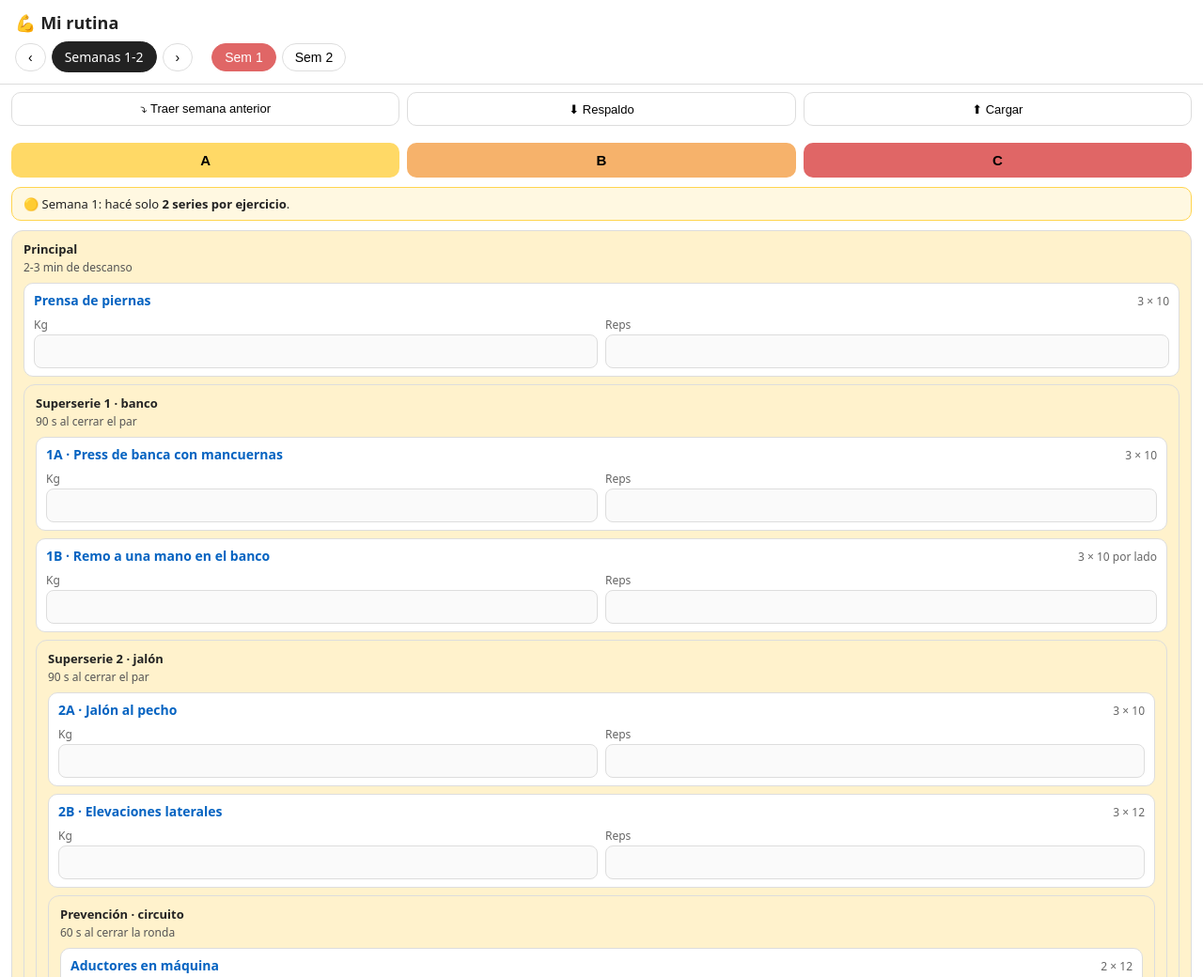
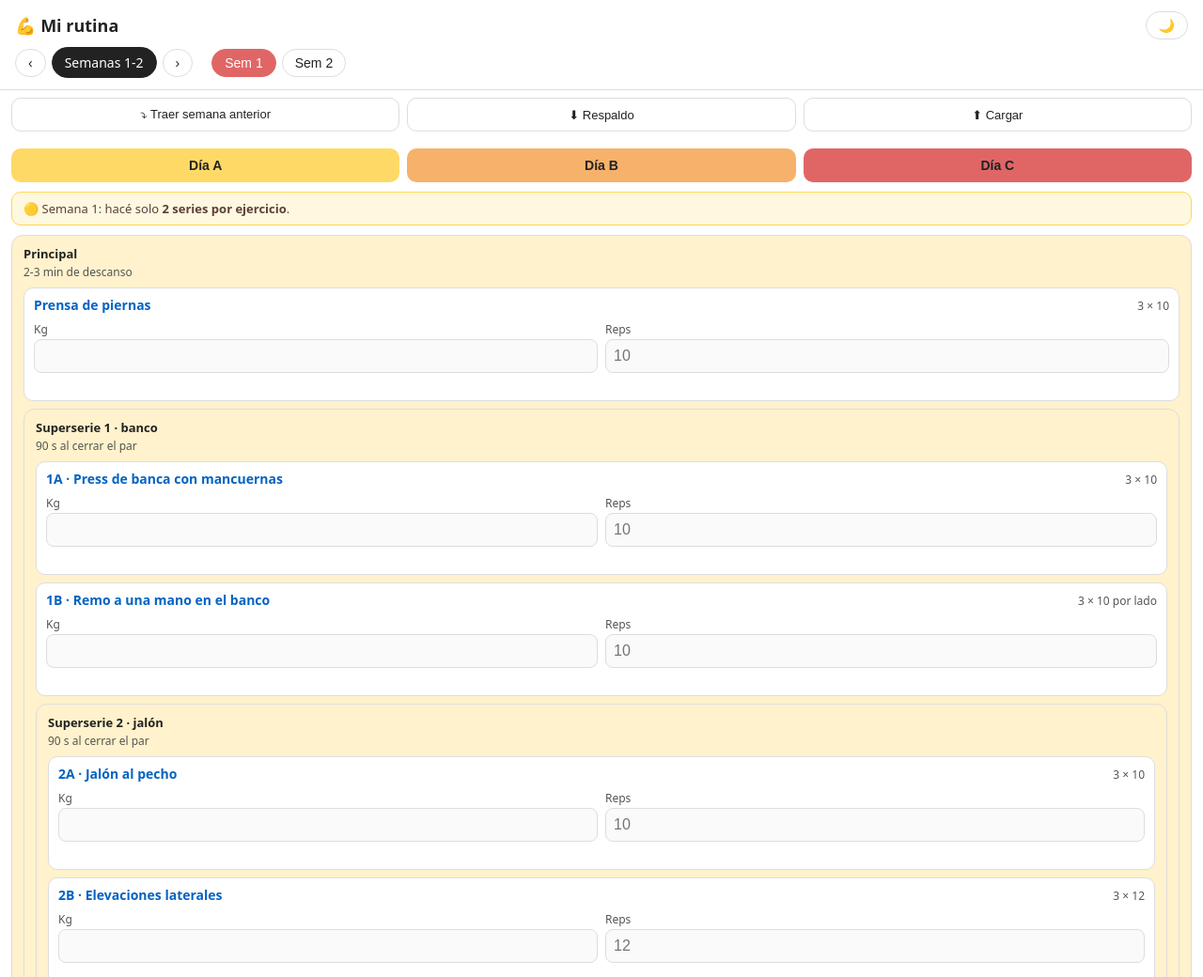
Before and after one commit to hernanaguado/rutina-app, a plain HTML site: page index.html in a window 1280 px wide. Shown: the top 1040 px of the page at 94% size. Drawn offline with Linux system fonts and the light colour scheme.

Commit message:
Día A/B/C en tabs, tooltips de fases, base de kg autocompletada con comparación, reps con consigna y modo oscuro

```diff
--- a/index.html
+++ b/index.html
@@ -5,44 +5,56 @@
 <meta name="viewport" content="width=device-width, initial-scale=1, maximum-scale=1">
 <title>Mi rutina</title>
 <style>
-  :root { --gris:#f5f5f5; --texto:#222; --borde:#ddd; }
+  :root {
+    --bg:#ffffff; --texto:#222; --borde:#ddd; --card:#ffffff; --input:#fafafa;
+    --suave:#555; --verde:#2e7d32; --alerta:#b35900;
+  }
+  [data-tema="oscuro"] {
+    --bg:#141414; --texto:#eee; --borde:#3a3a3a; --card:#1e1e1e; --input:#262626;
+    --suave:#aaa; --verde:#66bb6a; --alerta:#ffb74d;
+  }
   * { box-sizing:border-box; -webkit-tap-highlight-color:transparent; }
-  body { margin:0; font-family:system-ui,-apple-system,sans-serif; color:var(--texto); background:#fff; padding-bottom:80px; }
-  header { padding:12px 16px; position:sticky; top:0; background:#fff; z-index:10; border-bottom:1px solid var(--borde); }
-  h1 { font-size:18px; margin:0 0 8px; }
+  body { margin:0; font-family:system-ui,-apple-system,sans-serif; color:var(--texto); background:var(--bg); padding-bottom:80px; transition:background .2s,color .2s; }
+  header { padding:12px 16px; position:sticky; top:0; background:var(--bg); z-index:10; border-bottom:1px solid var(--borde); }
+  h1 { font-size:18px; margin:0 0 8px; display:flex; justify-content:space-between; align-items:center; }
   .chips { display:flex; gap:6px; flex-wrap:wrap; align-items:center; }
-  .chip { border:1px solid var(--borde); background:#fff; border-radius:20px; padding:6px 13px; font-size:14px; cursor:pointer; }
+  .chip { border:1px solid var(--borde); background:var(--card); color:var(--texto); border-radius:20px; padding:6px 13px; font-size:14px; cursor:pointer; }
   .chip.on { background:#222; color:#fff; border-color:#222; }
-  .chip.semana.on { background:#e06666; border-color:#e06666; }
+  [data-tema="oscuro"] .chip.on { background:#eee; color:#111; border-color:#eee; }
+  .chip.semana.on { background:#e06666; border-color:#e06666; color:#fff !important; }
   main { padding:10px 12px; }
   .dia-tabs { display:flex; gap:8px; margin-bottom:10px; }
-  .dia-tab { flex:1; border:none; border-radius:10px; padding:10px 0; font-size:15px; font-weight:700; cursor:pointer; }
+  .dia-tab { flex:1; border:none; border-radius:10px; padding:10px 0; font-size:14px; font-weight:700; cursor:pointer; color:#222; }
   .bloque { border-radius:12px; padding:10px 12px; margin-bottom:12px; border:1px solid var(--borde); }
   .bloque h2 { font-size:13px; margin:0 0 8px; font-weight:700; }
-  .bloque .meta { font-weight:400; color:#555; display:block; font-size:12px; margin-top:2px; }
-  .ej { background:#fff; border:1px solid var(--borde); border-radius:10px; padding:8px 10px; margin-bottom:8px; }
+  .bloque .meta { font-weight:400; color:var(--suave); display:block; font-size:12px; margin-top:2px; }
+  .ej { background:var(--card); border:1px solid var(--borde); border-radius:10px; padding:8px 10px; margin-bottom:8px; }
   .ej-top { display:flex; justify-content:space-between; align-items:baseline; gap:8px; }
   .ej a { color:#0563c1; text-decoration:none; font-weight:600; font-size:14px; }
-  .ej .target { font-size:12px; color:#666; white-space:nowrap; }
-  .inputs { display:flex; gap:8px; margin-top:8px; align-items:center; }
-  .inputs label { font-size:12px; color:#666; display:flex; flex-direction:column; gap:2px; flex:1; }
-  .inputs input { width:100%; border:1px solid var(--borde); border-radius:8px; padding:8px; font-size:16px; background:#fafafa; }
-  .inputs input:focus { outline:2px solid #ffb74d; background:#fff; }
-  .guardado { position:fixed; bottom:14px; left:50%; transform:translateX(-50%); background:#2e7d32; color:#fff; padding:8px 18px; border-radius:20px; font-size:13px; opacity:0; transition:opacity .3s; pointer-events:none; }
+  .ej .target { font-size:12px; color:var(--suave); white-space:nowrap; }
+  .inputs { display:flex; gap:8px; margin-top:8px; align-items:flex-start; }
+  .inputs label { font-size:12px; color:var(--suave); display:flex; flex-direction:column; gap:2px; flex:1; }
+  .inputs input { width:100%; border:1px solid var(--borde); border-radius:8px; padding:8px; font-size:16px; background:var(--input); color:var(--texto); }
+  .inputs input:focus { outline:2px solid #ffb74d; }
+  .cmp { font-size:12px; margin-top:6px; color:var(--suave); min-height:15px; }
+  .cmp.up { color:var(--verde); font-weight:600; }
+  .cmp.down { color:var(--alerta); font-weight:600; }
+  .guardado { position:fixed; bottom:14px; left:50%; transform:translateX(-50%); background:var(--verde); color:#fff; padding:8px 18px; border-radius:20px; font-size:13px; opacity:0; transition:opacity .3s; pointer-events:none; }
   .guardado.ver { opacity:1; }
   .acciones { display:flex; gap:8px; padding:8px 12px; }
-  .acciones button { flex:1; border:1px solid var(--borde); background:#fff; border-radius:10px; padding:9px 0; font-size:13px; cursor:pointer; }
-  .aviso { background:#fff8e1; border:1px solid #ffd54f; border-radius:10px; padding:8px 12px; font-size:13px; margin-bottom:10px; }
-  .pie { font-size:12px; color:#777; padding:0 16px; }
+  .acciones button { flex:1; border:1px solid var(--borde); background:var(--card); color:var(--texto); border-radius:10px; padding:9px 0; font-size:13px; cursor:pointer; }
+  .aviso { background:#fff8e1; border:1px solid #ffd54f; border-radius:10px; padding:8px 12px; font-size:13px; margin-bottom:10px; color:#5d4037; }
+  [data-tema="oscuro"] .aviso { background:rgba(255,213,79,.1); color:#ffd54f; }
+  .pie { font-size:12px; color:var(--suave); padding:0 16px; }
 </style>
 </head>
 <body>
 <header>
-  <h1>💪 Mi rutina</h1>
+  <h1><span>💪 Mi rutina</span><button class="chip" id="temaBtn" onclick="toggleTema()" title="Cambiar tema">🌙</button></h1>
   <div class="chips">
-    <button class="chip" id="fasePrev">‹</button>
+    <button class="chip" id="fasePrev" title="">‹</button>
     <span class="chip on" id="faseLbl" style="cursor:default"></span>
-    <button class="chip" id="faseNext">›</button>
+    <button class="chip" id="faseNext" title="">›</button>
     <span style="width:8px"></span>
     <span id="semanas" class="chips"></span>
   </div>
@@ -54,7 +66,7 @@
   <input type="file" id="imp" accept=".json" style="display:none" onchange="importar(event)">
 </div>
 <main id="app"></main>
-<p class="pie">Tocá el nombre del ejercicio para ver el video. Los datos se guardan solos en este celular.</p>
+<p class="pie">Tocá el nombre del ejercicio para ver el video. El kg de la semana anterior aparece como base gris: si cargás menos o más, te aviso. Todo se guarda solo en este celular.</p>
 <div class="guardado" id="guardado">Guardado ✓</div>
 
 <script>
@@ -89,9 +101,9 @@ const EJ = [
   {d:"C", b:"Prevención · circuito|60 s al cerrar la ronda", n:"Elevación de tibial contra la pared", u:"https://www.youtube.com/watch?v=UVh1ztx8kZI", t:{f1:"2 × 15",f2:"2 × 20"}},
 ];
 const DIAS = {
-  A:{n:"Día A · Prensa + empuje", c:"#ffd966", l:"#fff2cc"},
-  B:{n:"Día B · Cadera + tirón", c:"#f6b26b", l:"#fce5cd"},
-  C:{n:"Día C · Unilateral + hombro", c:"#e06666", l:"#f4cccc"},
+  A:{n:"Día A", titulo:"Día A · Prensa + empuje", c:"#ffd966", lClaro:"#fff2cc", lOscuro:"rgba(255,217,102,.10)"},
+  B:{n:"Día B", titulo:"Día B · Cadera + tirón", c:"#f6b26b", lClaro:"#fce5cd", lOscuro:"rgba(246,178,107,.10)"},
+  C:{n:"Día C", titulo:"Día C · Unilateral + hombro", c:"#e06666", lClaro:"#f4cccc", lOscuro:"rgba(224,102,102,.12)"},
 };
 const FASES = [{id:"f1", n:"Semanas 1-2", sems:[1,2]}, {id:"f2", n:"Semanas 3-6", sems:[3,4,5,6]}];
 const KEY = "rutina.v1";
@@ -101,51 +113,62 @@ let semana = st._semana || FASES[iFase].sems[0];
 let dia = "A";
 const $ = id => document.getElementById(id);
 const save = () => localStorage.setItem(KEY, JSON.stringify(st));
-const kOf = (id) => `${id}.s${semana}`;
-function val(id, campo){ return (st[kOf(id)] || {})[campo] || ""; }
-
-function render(){
-  const F = FASES[iFase];
-  st._fase = F.id; st._semana = semana;
-  $("faseLbl").textContent = F.n;
-  $("semanas").innerHTML = F.sems.map(s =>
-    `<button class="chip semana ${s===semana?"on":""}" onclick="setSemana(${s})">Sem ${s}</button>`).join("");
-  let html = `<div class="dia-tabs">` + Object.keys(DIAS).map(d =>
-    `<button class="dia-tab" style="background:${DIAS[d].c}" onclick="setDia('${d}')">${d}</button>`).join("") + `</div>`;
-  if (semana === 1) html += `<div class="aviso">🟡 Semana 1: hacé solo <b>2 series por ejercicio</b>.</div>`;
-  if (dia === "B" && F.id === "f2") html += `<div class="aviso">🟠 Antes del hip thrust: escalón de bisagra 3 × 5 liviano. Subís de escalón tras 3 sesiones con buena técnica y sin molestar la lumbar.</div>`;
-  let bloqueActual = null;
-  for (const e of EJ.filter(x => x.d === dia && (!x.f || x.f === F.id))) {
-    if (e.b !== bloqueActual) {
-      bloqueActual = e.b;
-      const [tit, meta] = e.b.split("|");
-      html += `<div class="bloque" style="background:${DIAS[dia].l}"><h2>${tit}<span class="meta">${meta||""}</span></h2>`;
-    }
-    html += `<div class="ej">
-      <div class="ej-top"><a href="${e.u}" target="_blank">${e.n}</a><span class="target">${e.t[F.id]}</span></div>
-      <div class="inputs">
-        <label>Kg<input type="text" inputmode="decimal" value="${val(e.id||e.n,"kg")}" oninput="setVal('${(e.id||e.n).replace(/'/g,"\\'")}','kg',this.value)"></label>
-        <label>Reps<input type="text" inputmode="numeric" value="${val(e.id||e.n,"reps")}" oninput="setVal('${(e.id||e.n).replace(/'/g,"\\'")}','reps',this.value)"></label>
-      </div>
-    </div>`;
+const kOf = id => `${id}.s${semana}`;
+const num = v => parseFloat(String(v).replace(",", "."));
+function datosEnFase(f){
+  const F = FASES.find(x=>x.id===f); let n = 0;
+  for (const e of EJ) for (const s of F.sems) {
+    const d = st[`${e.n}.s${s}`]; if (d && ((d.kg||"").trim() || (d.reps||"").trim())) n++;
   }
-  html += `</div>`;
-  $("app").innerHTML = html;
+  return n;
 }
+function baseKg(id, s){
+  for (let w = s - 1; w >= 1; w--) {
+    const d = st[`${id}.s${w}`];
+    if (d && num(d.kg) > 0) return { sem:w, kg:num(d.kg) };
+  }
+  return null;
+}
+function textoCmp(id, v){
+  const base = baseKg(id, semana);
+  if (!base) return { txt:"", cls:"" };
+  if (v === "" || v === null) return { txt:`Base sem ${base.sem}: ${base.kg} kg`, cls:"" };
+  const x = num(v);
+  if (isNaN(x)) return { txt:"", cls:"" };
+  if (x > base.kg) return { txt:`⬆️ Subiste ${(x-base.kg).toLocaleString("es-AR")} kg vs sem ${base.sem} (${base.kg})`, cls:"up" };
+  if (x < base.kg) return { txt:`⚠️ Bajaste ${(base.kg-x).toLocaleString("es-AR")} kg vs sem ${base.sem} (${base.kg})`, cls:"down" };
+  return { txt:`➖ Igual que la base (${base.kg} kg)`, cls:"" };
+}
+function cmpId(id){ return "cmp-" + id.replace(/[^a-z0-9]/gi, "_"); }
 function setVal(id, campo, v){
   st[kOf(id)] = st[kOf(id)] || {}; st[kOf(id)][campo] = v; save();
+  if (campo === "kg") {
+    const c = $(cmpId(id));
+    if (c) { const t = textoCmp(id, v); c.textContent = t.txt; c.className = "cmp " + t.cls; }
+  }
   const g = $("guardado"); g.classList.add("ver");
   clearTimeout(window._t); window._t = setTimeout(()=>g.classList.remove("ver"), 1200);
 }
 function setDia(d){ dia = d; render(); window.scrollTo(0,0); }
-function setSemana(s){ semana = s; save(); render(); }
+function setSemana(s){ semana = s; st._semana = s; save(); render(); }
+function setFase(i){
+  iFase = (i + FASES.length) % FASES.length;
+  semana = FASES[iFase].sems[0]; st._fase = FASES[iFase].id; st._semana = semana;
+  save(); render();
+}
+function toggleTema(){
+  const oscuro = document.documentElement.dataset.tema === "oscuro";
+  document.documentElement.dataset.tema = oscuro ? "claro" : "oscuro";
+  st._tema = document.documentElement.dataset.tema; save();
+  $("temaBtn").textContent = oscuro ? "🌙" : "☀️";
+}
 function traerAnterior(){
   const prev = semana - 1; if (prev < 1) return alert("No hay semana anterior.");
   let n = 0;
   for (const e of EJ) for (const c of ["kg","reps"]) {
-    const origen = st[`${e.id||e.n}.s${prev}`];
+    const origen = st[`${e.n}.s${prev}`];
     if (origen && origen[c] !== undefined && origen[c] !== "") {
-      st[kOf(e.id||e.n)] = st[kOf(e.id||e.n)] || {}; st[kOf(e.id||e.n)][c] = origen[c]; n++;
+      st[kOf(e.n)] = st[kOf(e.n)] || {}; st[kOf(e.n)][c] = origen[c]; n++;
     }
   }
   save(); render(); alert(`Copié ${n} datos de la semana ${prev}.`);
@@ -158,9 +181,56 @@ function exportar(){
 function importar(ev){
   const f = ev.target.files[0]; if (!f) return;
   const r = new FileReader();
-  r.onload = () => { try { st = JSON.parse(r.result); save(); render(); alert("Respaldo cargado ✓"); } catch(e){ alert("Archivo inválido"); } };
+  r.onload = () => { try { st = JSON.parse(r.result); save(); aplicarTema(); render(); alert("Respaldo cargado ✓"); } catch(e){ alert("Archivo inválido"); } };
   r.readAsText(f); ev.target.value = "";
 }
+function aplicarTema(){
+  document.documentElement.dataset.tema = st._tema || "claro";
+  $("temaBtn").textContent = document.documentElement.dataset.tema === "oscuro" ? "☀️" : "🌙";
+}
+function render(){
+  const F = FASES[iFase];
+  const otros = FASES[1-iFase];
+  const dOtros = datosEnFase(otros.id) > 0 ? `${datosEnFase(otros.id) === 1 ? "1 dato" : datosEnFase(otros.id) + " datos"}` : "sin datos";
+  $("faseLbl").textContent = F.n;
+  $("faseLbl").title = `${datosEnFase(F.id) === 1 ? "1 dato" : datosEnFase(F.id) + " datos"} cargados en ${F.n}`;
+  $("fasePrev").title = `Ir a ${otros.n} (${dOtros})`;
+  $("faseNext").title = `Ir a ${otros.n} (${dOtros})`;
+  $("semanas").innerHTML = F.sems.map(s =>
+    `<button class="chip semana ${s===semana?"on":""}" onclick="setSemana(${s})">Sem ${s}</button>`).join("");
+  const D = DIAS[dia];
+  const fondoBloque = document.documentElement.dataset.tema === "oscuro" ? D.lOscuro : D.lClaro;
+  let html = `<div class="dia-tabs">` + Object.keys(DIAS).map(d =>
+    `<button class="dia-tab" style="background:${DIAS[d].c}" onclick="setDia('${d}')" title="${DIAS[d].titulo}">${DIAS[d].n}</button>`).join("") + `</div>`;
+  if (semana === 1) html += `<div class="aviso">🟡 Semana 1: hacé solo <b>2 series por ejercicio</b>.</div>`;
+  if (dia === "B" && F.id === "f2") html += `<div class="aviso">🟠 Antes del hip thrust: escalón de bisagra 3 × 5 liviano. Subís de escalón tras 3 sesiones con buena técnica y sin molestar la lumbar.</div>`;
+  let bloqueActual = null;
+  for (const e of EJ.filter(x => x.d === dia && (!x.f || x.f === F.id))) {
+    if (e.b !== bloqueActual) {
+      bloqueActual = e.b;
+      const [tit, meta] = e.b.split("|");
+      html += `<div class="bloque" style="background:${fondoBloque}"><h2>${tit}<span class="meta">${meta||""}</span></h2>`;
+    }
+    const guardado = st[kOf(e.n)] || {};
+    const base = baseKg(e.n, semana);
+    const t = textoCmp(e.n, guardado.kg || "");
+    html += `<div class="ej">
+      <div class="ej-top"><a href="${e.u}" target="_blank">${e.n}</a><span class="target">${e.t[F.id]}</span></div>
+      <div class="inputs">
+        <label>Kg${base ? ` <span style="opacity:.7">(base: ${base.kg})</span>` : ""}
+          <input type="text" inputmode="decimal" placeholder="${base ? base.kg : ""}" value="${(guardado.kg||"").replace(/"/g,"&quot;")}" oninput="setVal('${e.n.replace(/'/g,"\\'")}','kg',this.value)">
+        </label>
+        <label>Reps
+          <input type="text" inputmode="numeric" placeholder="${(e.t[F.id].split("×")[1]||"").replace("por lado","").replace("por pierna","").trim()}" value="${(guardado.reps||"").replace(/"/g,"&quot;")}" oninput="setVal('${e.n.replace(/'/g,"\\'")}','reps',this.value)">
+        </label>
+      </div>
+      <div class="cmp ${t.cls}" id="${cmpId(e.n)}">${t.txt}</div>
+    </div>`;
+  }
+  html += `</div>`;
+  $("app").innerHTML = html;
+}
+aplicarTema();
 render();
 </script>
 </body>
```
